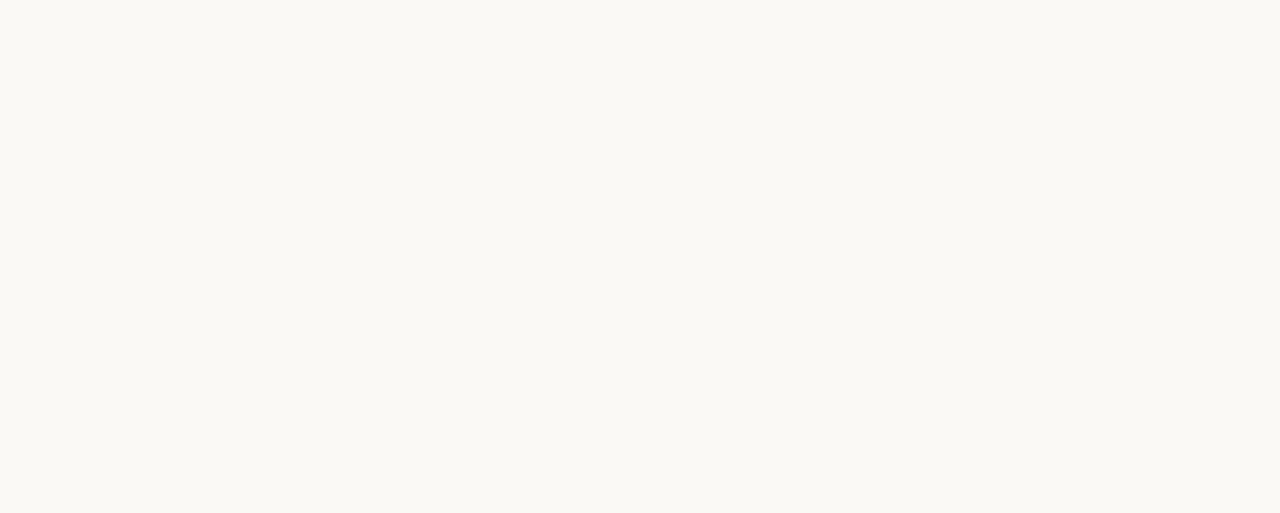
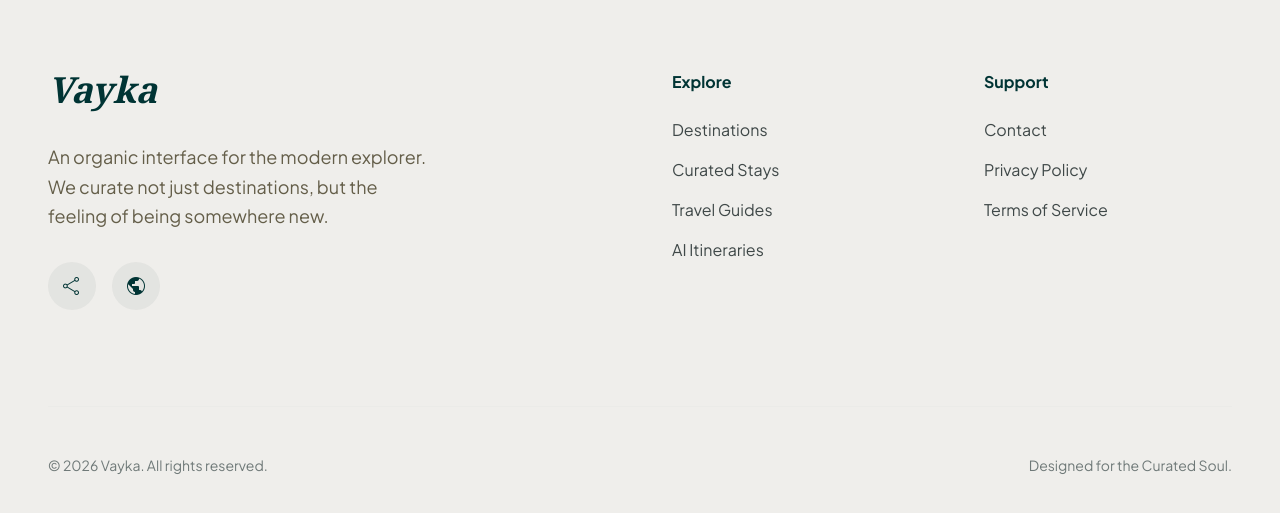
Before and after one commit to AAsteriskz7/Vayka, a Next.js app in the folder vayka/: page /destinations in a window 1280 px wide. Shown: the part 4932-5445 px from the top of the page. Before the commit the page ends 4906 px from the top, so only its background shows below. Built offline with nearby package versions, Linux system fonts and the light colour scheme.

Commit message:
fixed import

```diff
--- a/vayka/app/destinations/page.tsx
+++ b/vayka/app/destinations/page.tsx
@@ -1,3 +1,5 @@
+import Footer from '../../components/Footer';
+
 export default function Destinations() {
   return (
     <>
@@ -153,6 +155,8 @@ export default function Destinations() {
           <span className="material-symbols-outlined text-3xl group-hover:rotate-90 transition-transform">add</span>
         </button>
       </div>
+
+      <Footer />
     </>
   );
 }
```
